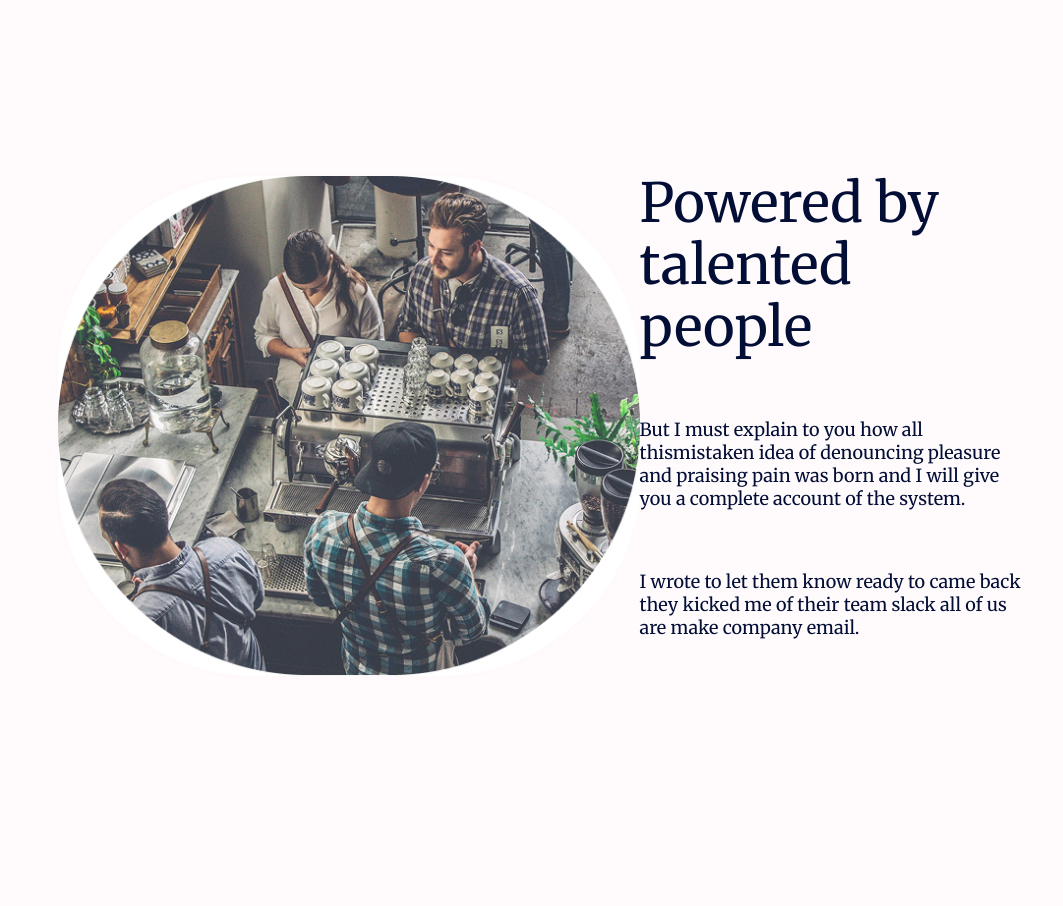
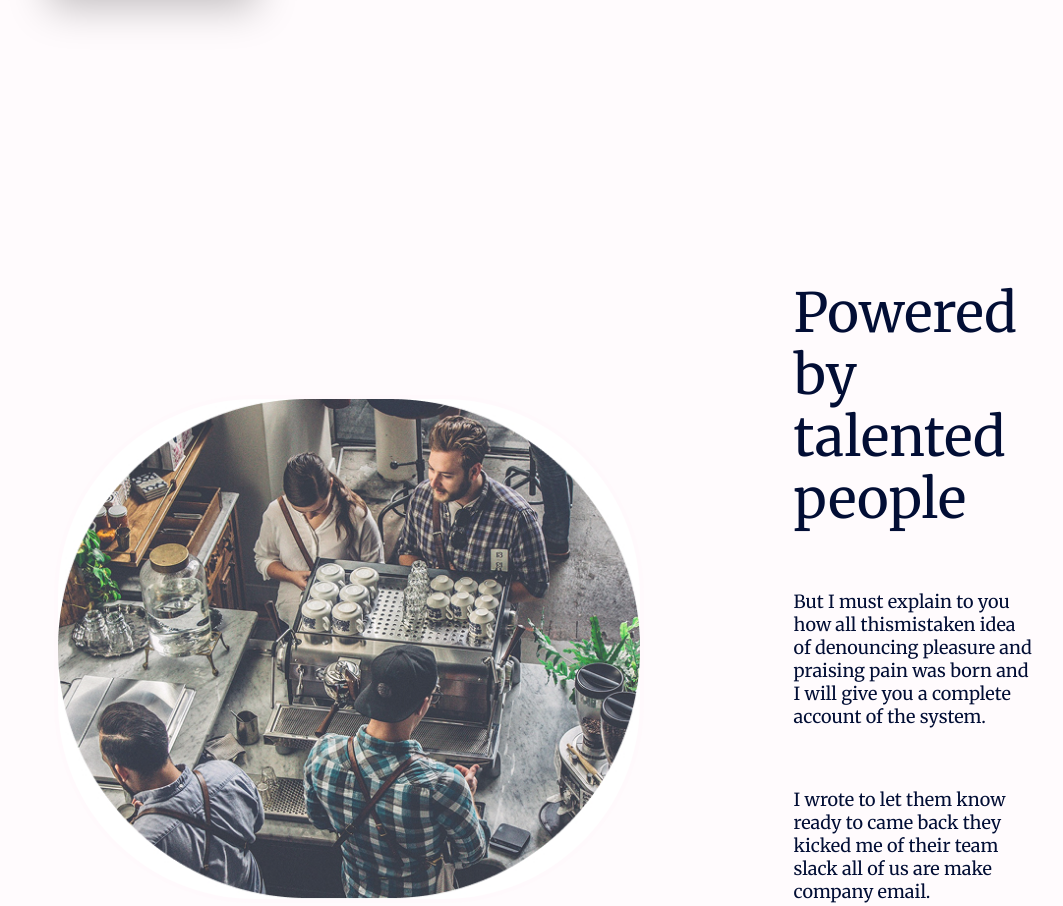
Before and after one commit to FrstF4ll/static-site-tiziano, a plain HTML site: page index.html in a window 1280 px wide. Shown: the part 1198-2104 px from the top of the page, without its empty margins (96-1159 px from the left). Before the commit the page ends 1978 px from the top, so only its background shows below. Drawn offline with Linux system fonts and the light colour scheme.

Commit message:
chore(powered-by): Positions of boxes

```diff
--- a/style.css
+++ b/style.css
@@ -40,7 +40,7 @@ body {
     justify-self: center;
     width: 592px;
     height: 508px;
-    padding: 4px 0 4px 4px;
+    padding: 4px 4px 4px 4px;
     gap: 4px;
     border-radius: 200px;
     background-color: #FFEEF633;
@@ -61,6 +61,7 @@ body {
     display: flex;
     justify-content: space-between;
     padding: 100px 150px;
+    gap: 150px;
 }
 
 h {
```
